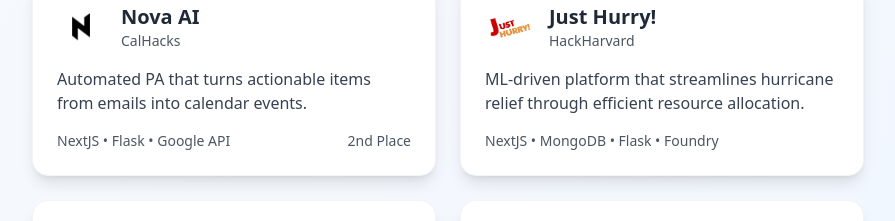
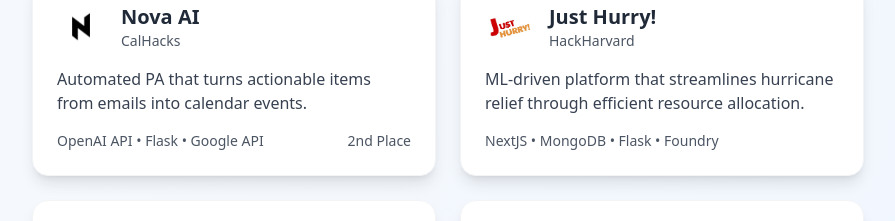
Before and after one commit to jpsingaraju/personal-website, a Next.js app: page /about in a window 1280 px wide. Shown: the part 1560-1781 px from the top of the page, without its empty margins (192-1087 px from the left). Built offline with nearby package versions, Linux system fonts and the light colour scheme.

Commit message:
updated skills

```diff
--- a/app/about/page.js
+++ b/app/about/page.js
@@ -247,7 +247,7 @@
       title: "Nova AI",
       details: "CalHacks",
       stats: "2nd Place",
-      subtitle: "NextJS • Flask • Google API",
+      subtitle: "OpenAI API • Flask • Google API",
       description:
         "Automated PA that turns actionable items from emails into calendar events.",
       link: "https://devpost.com/software/nova-your-automated-pa",
```
